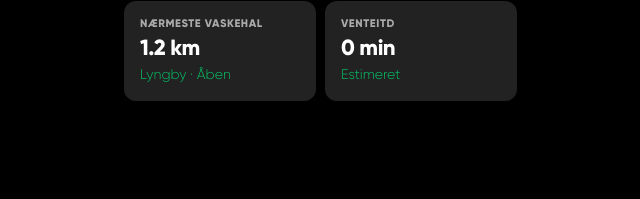
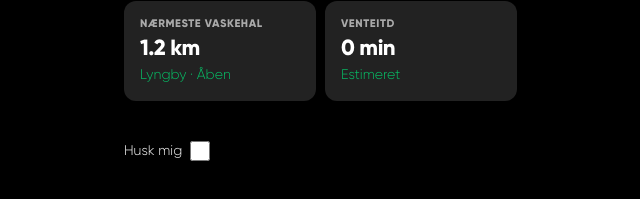
Before and after one commit to web2026-1-wash-world/wash_world_frontend, a Next.js app: page /dev/components in a window 1280 px wide. Shown: the part 305-504 px from the top of the page, without its empty margins (321-961 px from the left). Built offline with nearby package versions, Linux system fonts and the light colour scheme.

Commit message:
checkbox

```diff
--- /dev/null
+++ b/src/app/components/ui/Checkbox.tsx
@@ -0,0 +1,21 @@
+type CheckboxProps = {
+  name: string
+  label: string
+  checked?: boolean
+  onChange?: (e: React.ChangeEvent<HTMLInputElement>) => void
+}
+
+export function Checkbox({ name, label, checked, onChange }: CheckboxProps) {
+  return (
+    <label className="flex items-center gap-2 cursor-pointer">
+      <p className="text-text-white">{label}</p>
+      <input
+        type="checkbox"
+        name={name}
+        checked={checked}
+        onChange={onChange}
+        className="size-5 accent-brand-green"
+      />
+    </label>
+  )
+}
--- a/src/app/dev/components/page.tsx
+++ b/src/app/dev/components/page.tsx
@@ -3,14 +3,12 @@
 import { Button } from "../../components/ui/Button";
 import { Input } from "../../components/ui/Input";
 import { MiniCard } from "../../components/cards/MiniCard";
-
+import { Checkbox } from "@/app/components/ui/Checkbox";
 
 import { useState } from "react";
 
-
 function TestPage() {
   const [firstName, setFirstName] = useState("");
-
 
   return (
     <div className="w-98.25">
@@ -37,15 +35,14 @@ function TestPage() {
       </div>
       <div className="py-5 flex justify-between">
         <MiniCard
-        caption="Nærmeste vaskehal"
-        value="1.2 km"
-        subtitle="Lyngby · Åben"
+          caption="Nærmeste vaskehal"
+          value="1.2 km"
+          subtitle="Lyngby · Åben"
         />
-        <MiniCard
-        caption="Venteitd"
-        value="0 min"
-        subtitle="Estimeret"
-        />
+        <MiniCard caption="Venteitd" value="0 min" subtitle="Estimeret" />
+      </div>
+      <div className="py-5">
+        <Checkbox name="remember_me" label="Husk mig" />
       </div>
     </div>
   );
```
